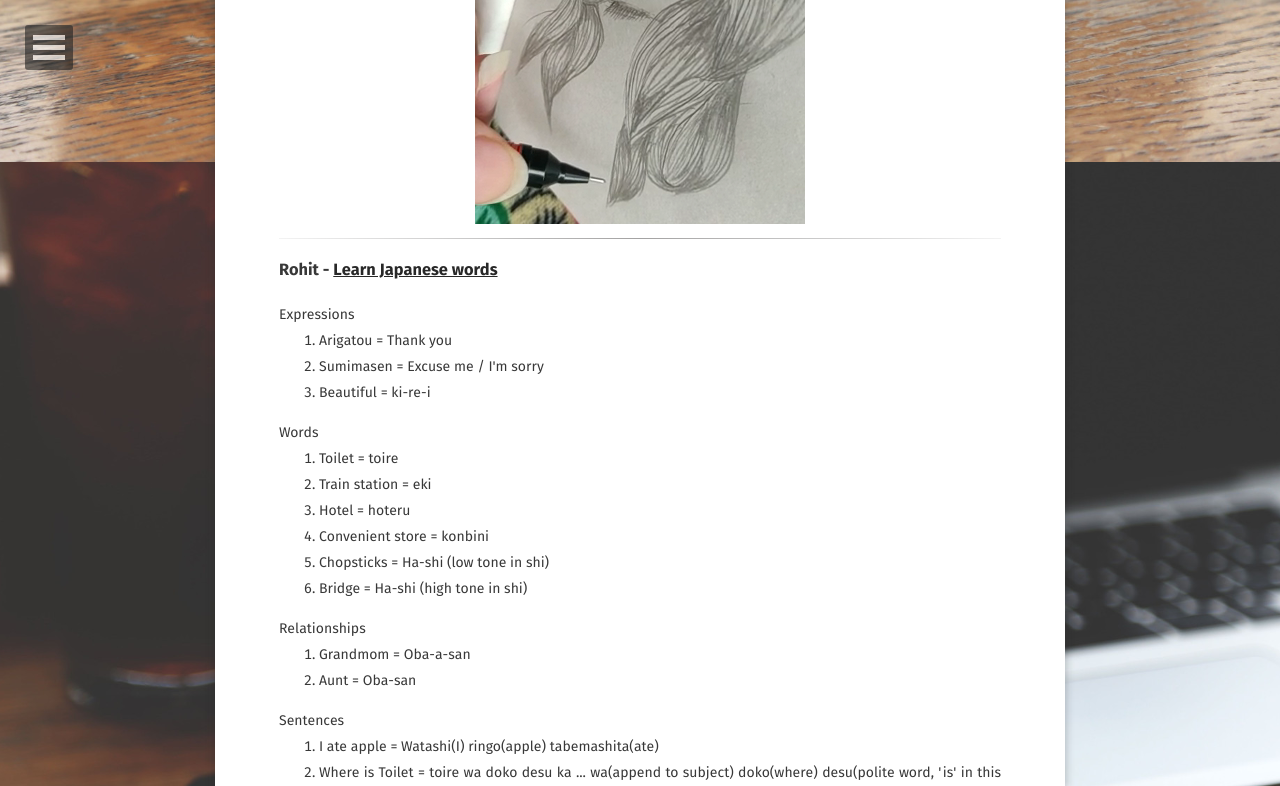
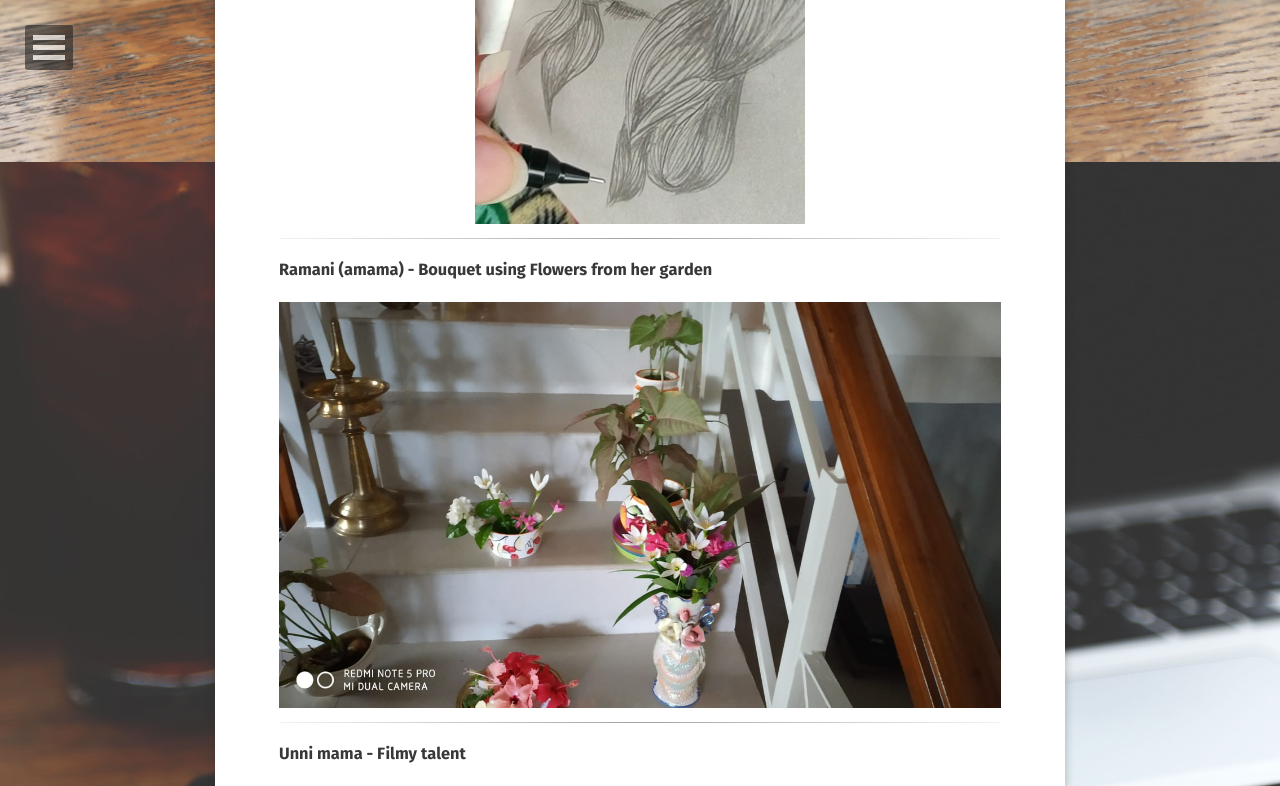
Before and after one commit to rohitnair987/rohitnair987.github.io, a Jekyll site: the page built from activities/ramaneeyamchallenge.md, in a window 1280 px wide and 1400 px high, scrolled down 738 px. Shown: the top 786 px of the window. Built offline with Jekyll 4.4.1, drawn with Linux system fonts in a browser that asks for light colours; some web fonts are replaced; comment, search, counter and statistics services are not loaded; some of the changed text lies outside the part shown; grey boxes are pictures that could not be loaded.

Commit message:
added amama, unni mama and my challenges

```diff
--- a/_layouts/ramaneeyamchallenge.html
+++ b/_layouts/ramaneeyamchallenge.html
@@ -40,34 +40,41 @@ layout: compress
                 <div class="activity-list no-margin">
                     <div class="wow fadeInLeft" data-wow-duration="1.5s">
                         <h3>
-                            Rohit - <a href="https://www.youtube.com/watch?v=8YV8KmfBbBM">Learn Japanese words</a>
+                            Ramani (amama) - Bouquet using Flowers from her garden</a>
                         </h3>
-                        <p>Expressions</p>
-                        <ol>
-                            <li>Arigatou = Thank you</li>
-                            <li>Sumimasen = Excuse me / I'm sorry</li>
-                            <li>Beautiful = ki-re-i</li>
-                        </ol>
-                        <p>Words</p>
-                        <ol>
-                            <li>Toilet = toire</li>
-                            <li>Train station = eki</li>
-                            <li>Hotel = hoteru</li>
-                            <li>Convenient store = konbini</li>
-                            <li>Chopsticks = Ha-shi (low tone in shi)</li>
-                            <li>Bridge = Ha-shi (high tone in shi)</li>
-                        </ol>
-                        <p>Relationships</p>
-                        <ol>
-                            <li>Grandmom = Oba-a-san</li>
-                            <li>Aunt = Oba-san</li>
-                        </ol>
-                        <p>Sentences</p>
-                        <ol>
-                            <li>I ate apple = Watashi(I) ringo(apple) tabemashita(ate)</li>
-                            <li>Where is Toilet = toire wa doko desu ka ... wa(append to subject) doko(where) desu(polite word, 'is' in this case) ka(ending it as a question)</li>
-                            <li>Where is Tokyo station = Tokyo eki wa doko desu ka</li>
-                        </ol>
+                        <img src="{{ site.url }}/assets/img/ramaneeyamchallenge/Amama_flowers.jpg">
+                    </div>
+                </div>
+                <hr />
+                <div class="activity-list no-margin">
+                    <div class="wow fadeInLeft" data-wow-duration="1.5s">
+                        <h3>
+                            Unni mama - Filmy talent</a>
+                        </h3>
+                        <iframe
+                            width="560"
+                            height="315"
+                            src="https://www.youtube.com/embed/2keto7bNXcA"
+                            frameborder="0"
+                            allow="accelerometer; autoplay; encrypted-media; gyroscope; picture-in-picture"
+                            allowfullscreen>
+                        </iframe>
+                    </div>
+                </div>
+                <hr />
+                <div class="activity-list no-margin">
+                    <div class="wow fadeInLeft" data-wow-duration="1.5s">
+                        <h3>
+                            Rohit - Song: Abhi mujh mein kahin, Agneepath</a>
+                        </h3>
+                        <iframe
+                            width="560"
+                            height="315"
+                            src="https://www.youtube.com/embed/Ew0z3l2a4mA"
+                            frameborder="0"
+                            allow="accelerometer; autoplay; encrypted-media; gyroscope; picture-in-picture"
+                            allowfullscreen>
+                        </iframe>
                     </div>
                 </div>
                 <hr />
```
Also changed, not shown: assets/img/ramaneeyamchallenge/Amama_flowers.jpg (added).
